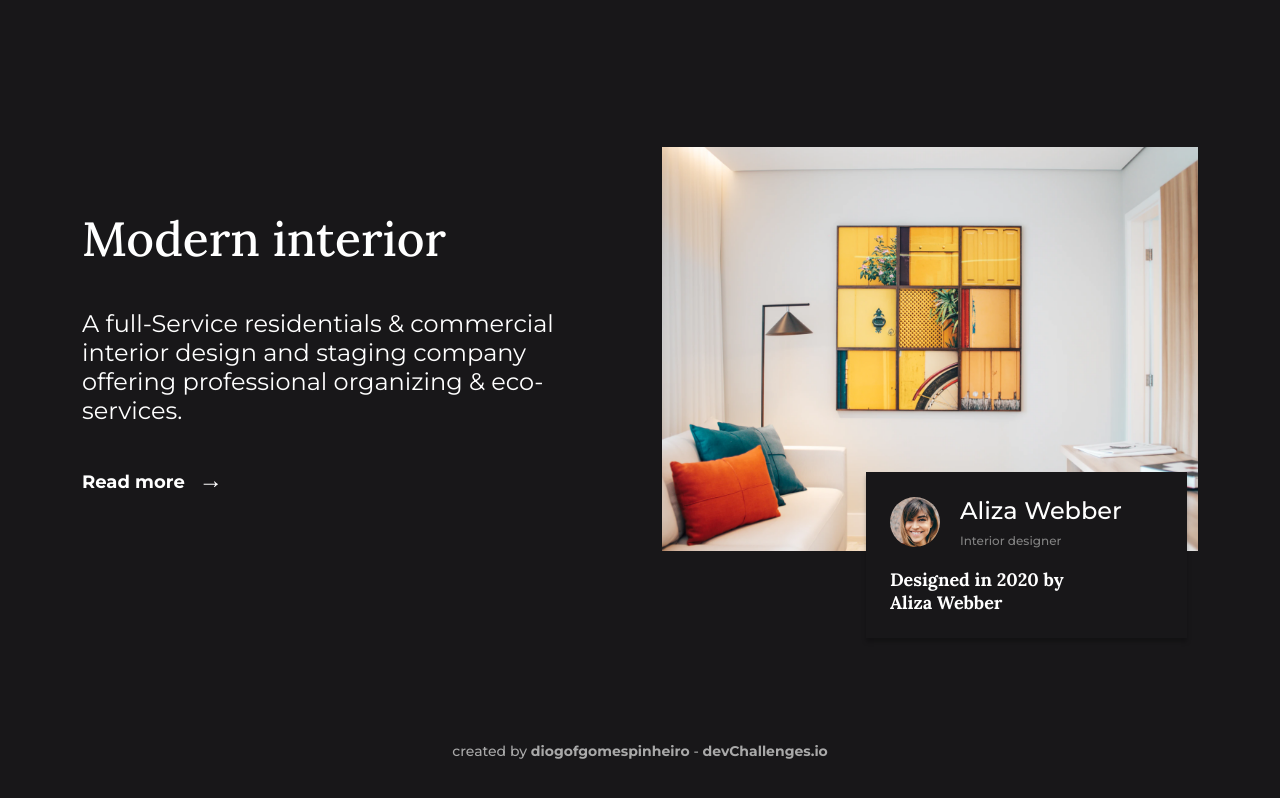
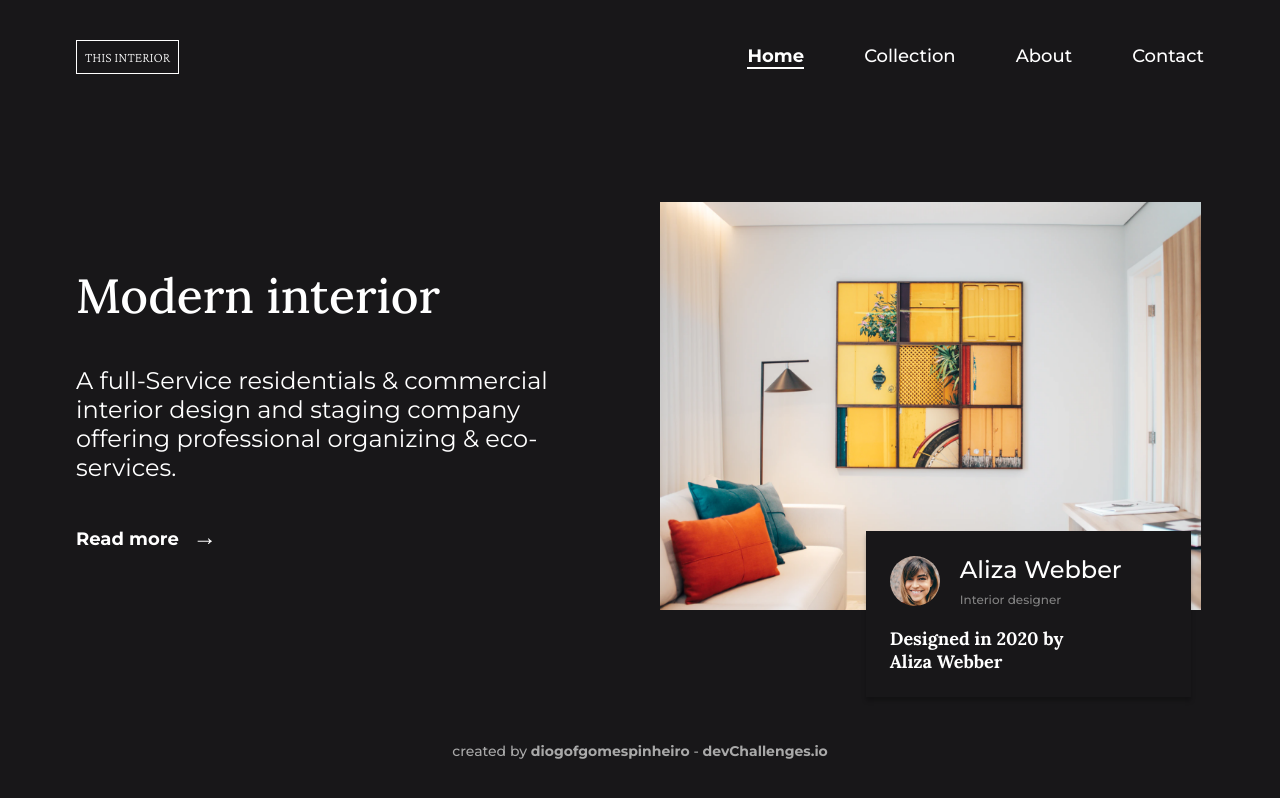
Before and after one commit to diogofgomespinheiro/dev-challenges-interior-consultant, a Vue app: page / in a window 1280 px wide. Built offline with nearby package versions, Linux system fonts and the light colour scheme.

Commit message:
feat: finish challenge

```diff
--- a/src/App.vue
+++ b/src/App.vue
@@ -1,10 +1,12 @@
 <script setup lang="ts">
 import MainLayout from './components/MainLayout.vue';
 import Card from './components/Card.vue';
+import Header from './components/Header.vue';
 import Footer from './components/Footer.vue';
 </script>
 
 <template>
+  <Header />
   <MainLayout>
     <div class="main-content-wrapper">
       <div class="description-container">
@@ -99,9 +101,9 @@ a {
   justify-content: center;
 
   margin: 0 auto;
-  width: 90%;
   max-width: 1440px;
   gap: 2.5rem;
+  padding-bottom: 3.75rem;
 }
 
 .description-container > h1 {
@@ -124,6 +126,8 @@ a {
 
 .banner-container {
   position: relative;
+  max-width: 880px;
+  margin: 0 auto;
 }
 
 .card {
@@ -145,6 +149,7 @@ a {
     flex-direction: row;
     align-items: center;
     justify-content: space-between;
+    padding-bottom: 0;
   }
 
   .description-container,
--- a/src/components/Footer.vue
+++ b/src/components/Footer.vue
@@ -1,7 +1,7 @@
 <script setup lang="ts"></script>
 
 <template>
-  <div class="footer-container">
+  <footer class="footer-container">
     <span
       >created by
       <a
@@ -15,7 +15,7 @@
         >devChallenges.io</a
       ></span
     >
-  </div>
+  </footer>
 </template>
 
 <style>
--- a/src/components/MainLayout.vue
+++ b/src/components/MainLayout.vue
@@ -10,7 +10,13 @@
   align-items: center;
   justify-content: center;
   flex: 1;
-  padding: 20px;
+  padding: 0 0.75rem;
+}
+
+@media screen and (min-width: 768px) {
+  .main-container {
+    padding: 0 4.75rem;
+  }
 }
 </style>
 
```
